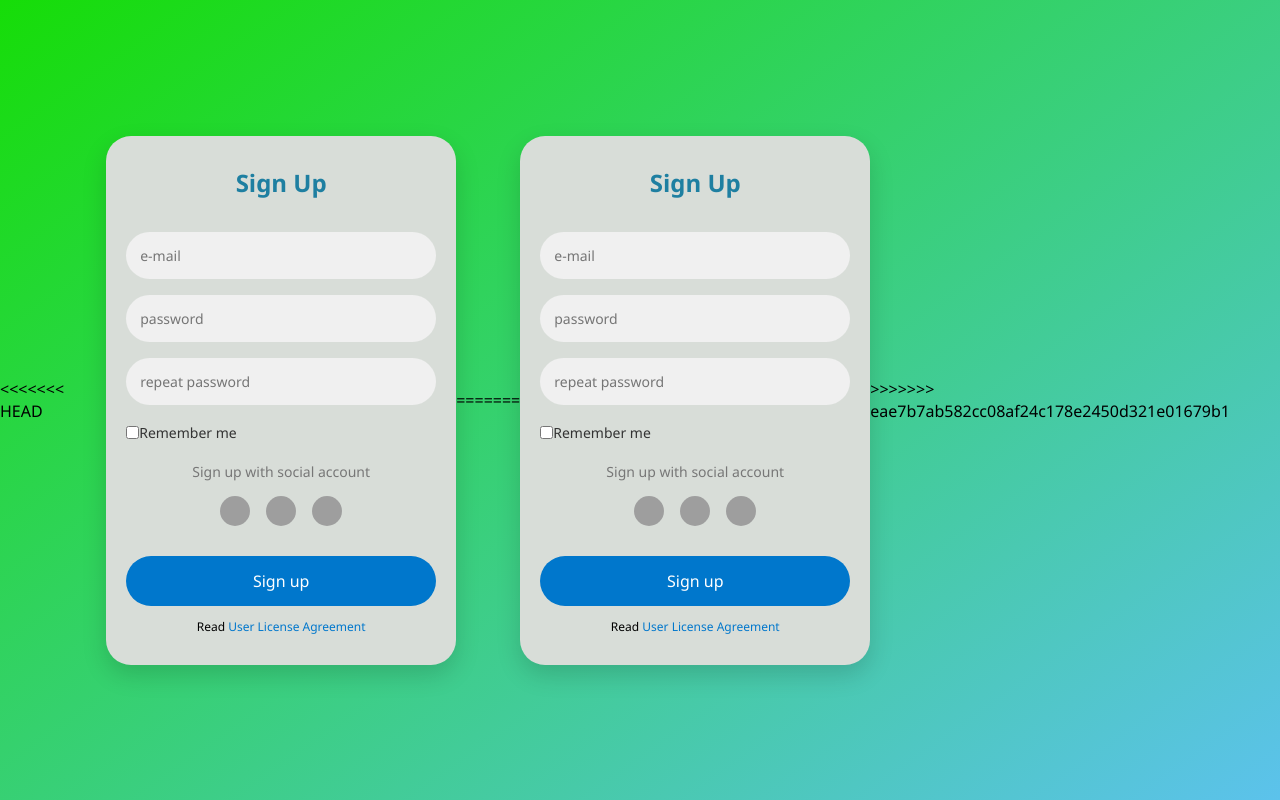
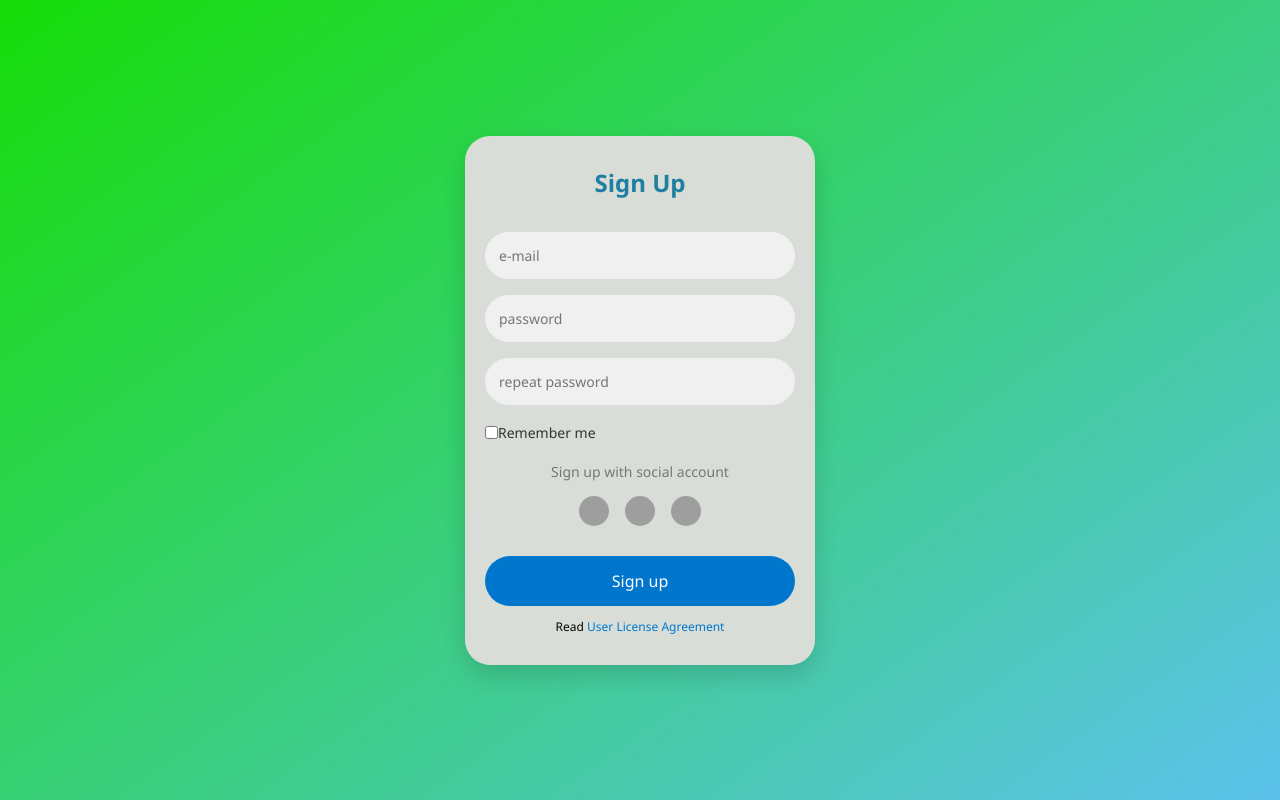
Before and after one commit to Babu-Alpha/Fish_product_website, a plain HTML site: page signup.html in a window 1280 px wide. Drawn offline with Linux system fonts and the light colour scheme; grey boxes are pictures that could not be loaded.

Commit message:
Resolved merge conflict in signup.html

```diff
--- a/signup.html
+++ b/signup.html
@@ -1,4 +1,3 @@
-<<<<<<< HEAD
 <!DOCTYPE html>
 <html lang="en">
   <head>
@@ -39,45 +38,3 @@
     </div>
   </body>
 </html>
-=======
-<!DOCTYPE html>
-<html lang="en">
-  <head>
-    <meta charset="UTF-8" />
-    <meta name="viewport" content="width=device-width, initial-scale=1.0" />
-    <title>Sign Up</title>
-    <link rel="stylesheet" href="./css/signup.css" />
-  </head>
-  <body>
-    <div class="signup-container">
-      <form id="signupForm" class="signup-form">
-        <h2>Sign Up</h2>
-
-        <input type="email" id="email" placeholder="e-mail" required />
-        <input type="password" id="password" placeholder="password" required />
-        <input
-          type="password"
-          id="repeat-password"
-          placeholder="repeat password"
-          required
-        />
-
-        <div class="remember">
-          <input type="checkbox" id="remember" />
-          <label for="remember">Remember me</label>
-        </div>
-
-        <p class="or">Sign up with social account</p>
-        <div class="social-icons">
-          <span class="icon google"></span>
-          <span class="icon facebook"></span>
-          <span class="icon instagram"></span>
-        </div>
-
-        <button type="submit">Sign up</button>
-        <p class="license">Read <a href="#">User License Agreement</a></p>
-      </form>
-    </div>
-  </body>
-</html>
->>>>>>> eae7b7ab582cc08af24c178e2450d321e01679b1
```
